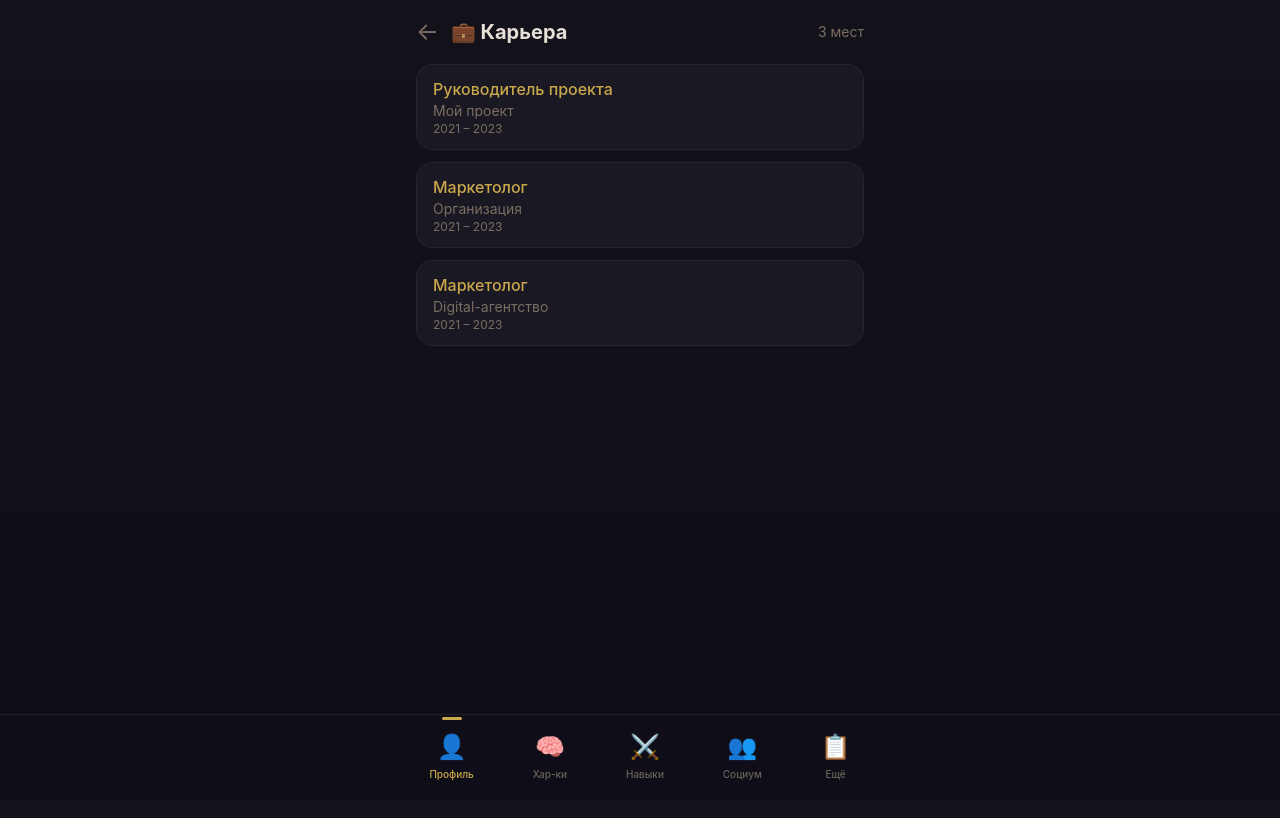
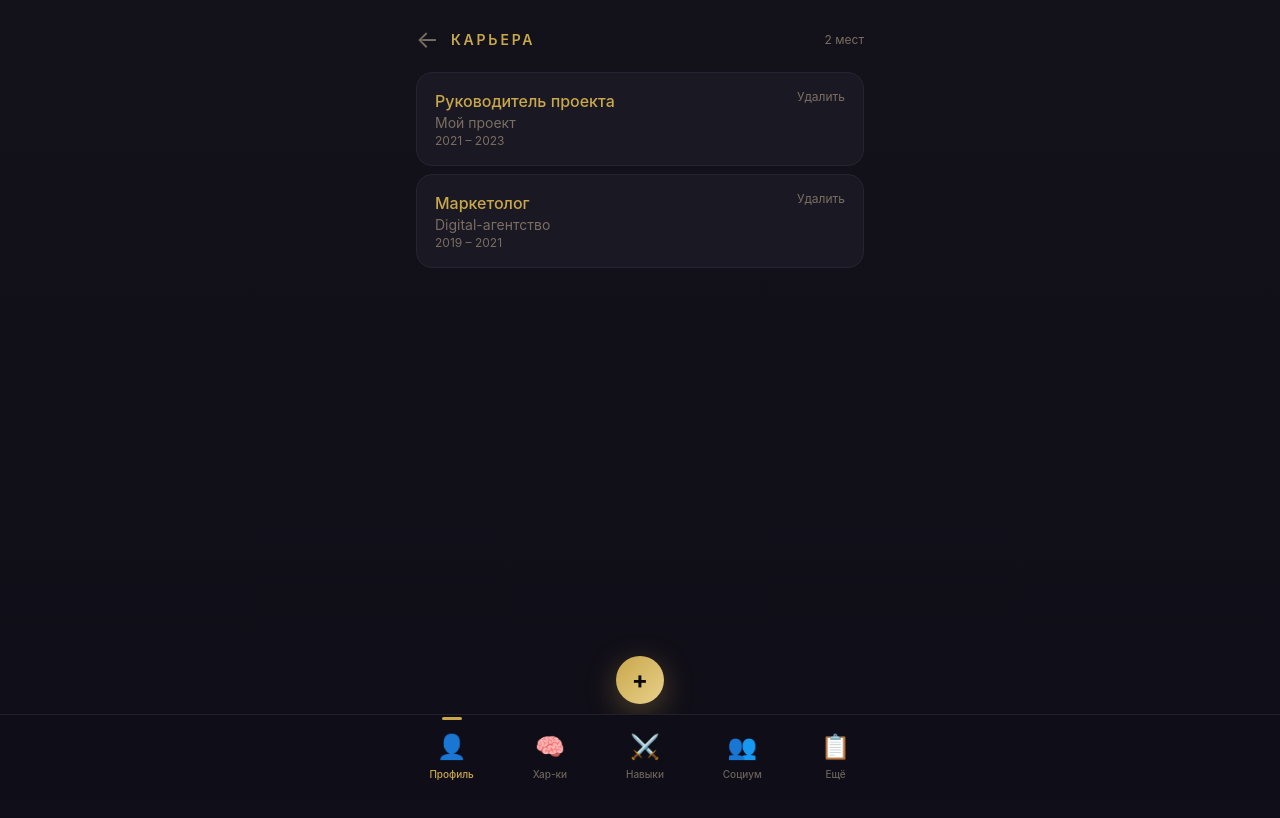
Before and after one commit to choppatyn/LifeOS2, a React (Vite) app: page /profile/career in a window 1280 px wide. Shown: the top 818 px of the page. Built offline with nearby package versions, Linux system fonts and the light colour scheme; no server answers.

Commit message:
Update index.tsx

```diff
--- a/src/pages/Profile/Career/index.tsx
+++ b/src/pages/Profile/Career/index.tsx
@@ -1,34 +1,144 @@
-import React, { useState } from 'react';
+import React, { useState, useEffect } from 'react';
 import { useNavigate } from 'react-router-dom';
-import { Card } from '../../../components/ui/Card';
+import { FloatingAddButton } from '../../../components/ui/FloatingAddButton';
+
+interface CareerItem {
+  id: string;
+  company: string;
+  position: string;
+  start: string;
+  end: string;
+  description: string;
+}
+
+const STORAGE_KEY = 'lifeos.career';
 
 const Career: React.FC = () => {
   const navigate = useNavigate();
-  const [career] = useState([
-    { id: '1', company: 'Мой проект', position: 'Руководитель проекта', start: '2021', end: '2023' },
-    { id: '2', company: 'Организация', position: 'Маркетолог', start: '2021', end: '2023' },
-    { id: '3', company: 'Digital-агентство', position: 'Маркетолог', start: '2021', end: '2023' },
-  ]);
+  const [items, setItems] = useState<CareerItem[]>([]);
+  const [showForm, setShowForm] = useState(false);
+  const [editing, setEditing] = useState<CareerItem | null>(null);
+
+  const [company, setCompany] = useState('');
+  const [position, setPosition] = useState('');
+  const [start, setStart] = useState('');
+  const [end, setEnd] = useState('');
+  const [description, setDescription] = useState('');
+
+  useEffect(() => {
+    const raw = localStorage.getItem(STORAGE_KEY);
+    if (raw) {
+      try { setItems(JSON.parse(raw)); } catch {}
+    } else {
+      const demo: CareerItem[] = [
+        { id: '1', company: 'Мой проект', position: 'Руководитель проекта', start: '2021', end: '2023', description: '' },
+        { id: '2', company: 'Digital-агентство', position: 'Маркетолог', start: '2019', end: '2021', description: '' },
+      ];
+      setItems(demo);
+      localStorage.setItem(STORAGE_KEY, JSON.stringify(demo));
+    }
+  }, []);
+
+  const persist = (next: CareerItem[]) => {
+    setItems(next);
+    localStorage.setItem(STORAGE_KEY, JSON.stringify(next));
+  };
+
+  const openNew = () => {
+    setEditing(null); setCompany(''); setPosition(''); setStart(''); setEnd(''); setDescription('');
+    setShowForm(true); window.scrollTo({ top: 0, behavior: 'smooth' });
+  };
+
+  const openEdit = (item: CareerItem) => {
+    setEditing(item);
+    setCompany(item.company); setPosition(item.position);
+    setStart(item.start); setEnd(item.end); setDescription(item.description);
+    setShowForm(true); window.scrollTo({ top: 0, behavior: 'smooth' });
+  };
+
+  const handleSave = () => {
+    if (!company.trim() || !position.trim()) return;
+    const data = {
+      company: company.trim(), position: position.trim(),
+      start: start.trim(), end: end.trim(), description: description.trim(),
+    };
+    if (editing) {
+      persist(items.map((i) => (i.id === editing.id ? { ...i, ...data } : i)));
+    } else {
+      persist([{ ...data, id: Date.now().toString() }, ...items]);
+    }
+    setShowForm(false); setEditing(null);
+  };
+
+  const handleDelete = (id: string) => {
+    if (confirm('Удалить место работы?')) persist(items.filter((i) => i.id !== id));
+  };
 
   return (
-    <div className="container">
-      <div className="flex items-center gap-3 mb-4">
-        <button onClick={() => navigate('/profile/subsections')} className="text-2xl text-muted hover:text-[#c9a84c]">
-          ←
-        </button>
-        <h1 className="text-xl font-bold">💼 Карьера</h1>
-        <span className="text-sm text-muted ml-auto">{career.length} мест</span>
+    <div className="container min-h-screen pb-24">
+      <div className="flex items-center gap-3 mb-4 pt-2">
+        <button onClick={() => navigate('/profile/subsections')} className="text-2xl text-muted hover:text-[#c9a84c]" aria-label="Назад">←</button>
+        <span className="text-sm font-semibold tracking-[0.2em] text-[#c9a84c] uppercase">Карьера</span>
+        <span className="text-xs text-muted ml-auto">{items.length} мест</span>
       </div>
 
-      <div className="space-y-3">
-        {career.map((item) => (
-          <Card key={item.id}>
-            <div className="font-medium text-[#c9a84c]">{item.position}</div>
-            <div className="text-sm text-muted">{item.company}</div>
-            <div className="text-xs text-muted">{item.start} – {item.end}</div>
-          </Card>
-        ))}
-      </div>
+      {showForm && (
+        <div className="card mb-4 space-y-3">
+          <div className="text-xs text-muted uppercase tracking-wider">
+            {editing ? 'Редактировать' : 'Новое место работы'}
+          </div>
+          <div>
+            <div className="text-xs text-muted mb-1">Компания *</div>
+            <input type="text" value={company} onChange={(e) => setCompany(e.target.value)} placeholder="Название компании" className="input" />
+          </div>
+          <div>
+            <div className="text-xs text-muted mb-1">Должность *</div>
+            <input type="text" value={position} onChange={(e) => setPosition(e.target.value)} placeholder="Маркетолог" className="input" />
+          </div>
+          <div className="grid grid-cols-2 gap-3">
+            <div>
+              <div className="text-xs text-muted mb-1">Начало</div>
+              <input type="text" value={start} onChange={(e) => setStart(e.target.value)} placeholder="2021" className="input" />
+            </div>
+            <div>
+              <div className="text-xs text-muted mb-1">Окончание</div>
+              <input type="text" value={end} onChange={(e) => setEnd(e.target.value)} placeholder="2023 / сейчас" className="input" />
+            </div>
+          </div>
+          <div>
+            <div className="text-xs text-muted mb-1">Описание</div>
+            <textarea value={description} onChange={(e) => setDescription(e.target.value)} placeholder="Чем занимался" className="input" rows={2} />
+          </div>
+          <div className="flex gap-2 pt-2">
+            <button onClick={handleSave} className="btn-gold flex-1" disabled={!company.trim() || !position.trim()}>
+              {editing ? 'Сохранить' : 'Добавить'}
+            </button>
+            <button onClick={() => { setShowForm(false); setEditing(null); }} className="btn-outline-gold">Отмена</button>
+          </div>
+        </div>
+      )}
+
+      {items.length === 0 ? (
+        <div className="text-center text-muted py-8">Пока нет записей.<br />Нажми «+», чтобы добавить.</div>
+      ) : (
+        <div className="space-y-2">
+          {items.map((item) => (
+            <div key={item.id} className="card cursor-pointer hover:border-[#c9a84c] transition-all" onClick={() => openEdit(item)}>
+              <div className="flex items-start justify-between">
+                <div>
+                  <div className="font-medium text-[#c9a84c]">{item.position}</div>
+                  <div className="text-sm text-muted">{item.company}</div>
+                  <div className="text-xs text-muted">{(item.start || '—') + ' – ' + (item.end || 'сейчас')}</div>
+                  {item.description && <div className="text-xs text-muted mt-1">{item.description}</div>}
+                </div>
+                <button onClick={(e) => { e.stopPropagation(); handleDelete(item.id); }} className="text-muted hover:text-[#ef4444] text-xs">Удалить</button>
+              </div>
+            </div>
+          ))}
+        </div>
+      )}
+
+      <FloatingAddButton onClick={openNew} ariaLabel="Добавить место работы" />
     </div>
   );
 };
```
